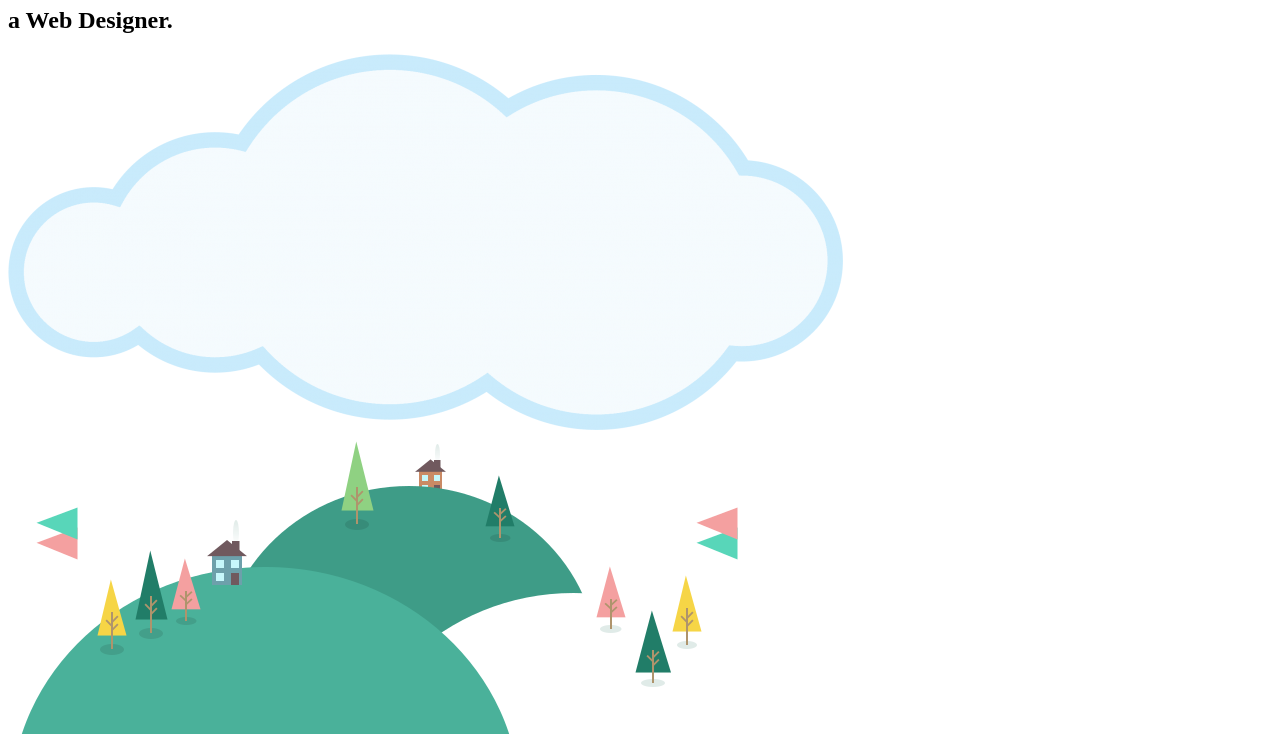
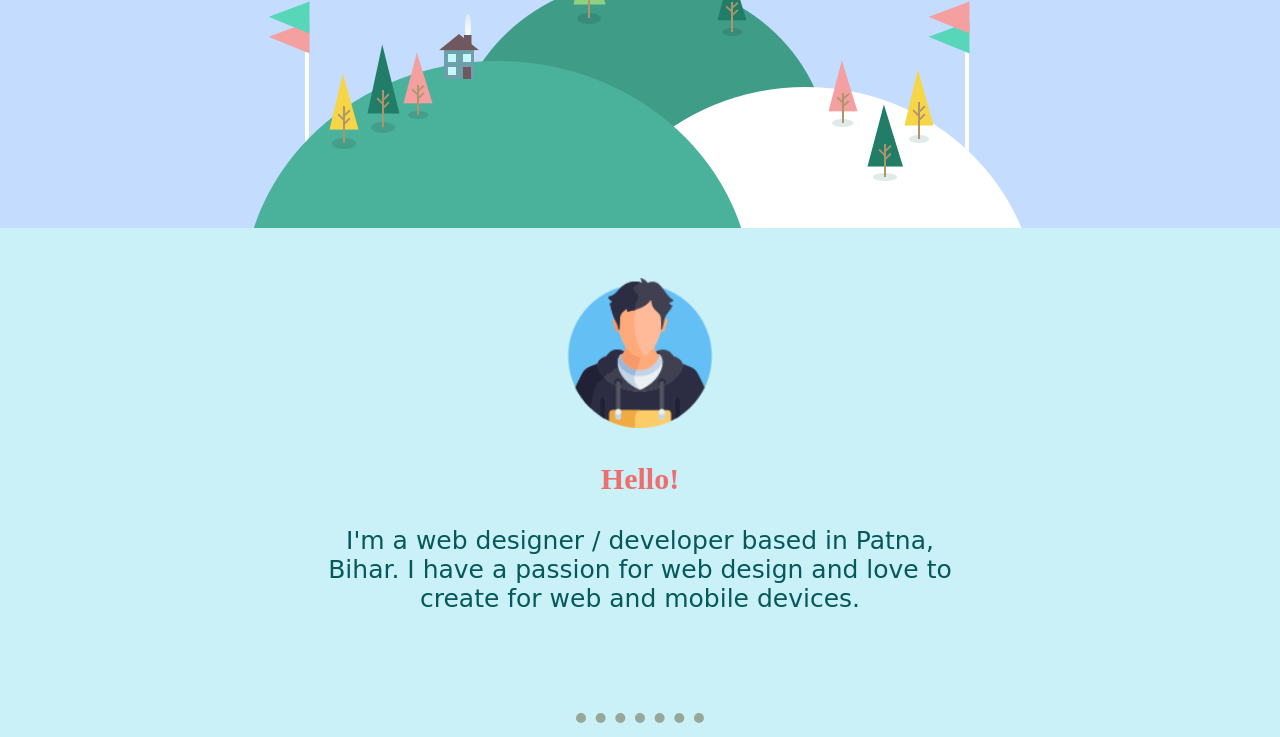
Before and after one commit to sunnyaditya07/portfolio, a plain HTML site: page index.html in a window 1280 px wide. Shown: the part 461-1198 px from the top of the page. Drawn offline with Linux system fonts and the light colour scheme; files that its build step writes are made by us from their sources.

Commit message:
Update index.html

```diff
--- a/index.html
+++ b/index.html
@@ -4,7 +4,7 @@
 <head>
   <meta charset="utf-8">
   <title>Aditya</title>
-  <link rel="stylesheet" href="\css\styles.css">
+  <link rel="stylesheet" href="/css/styles.css">
   <link rel="icon" href="user.ico">
   <link rel="preconnect" href="https://fonts.googleapis.com">
   <link rel="preconnect" href="https://fonts.gstatic.com" crossorigin>
```
